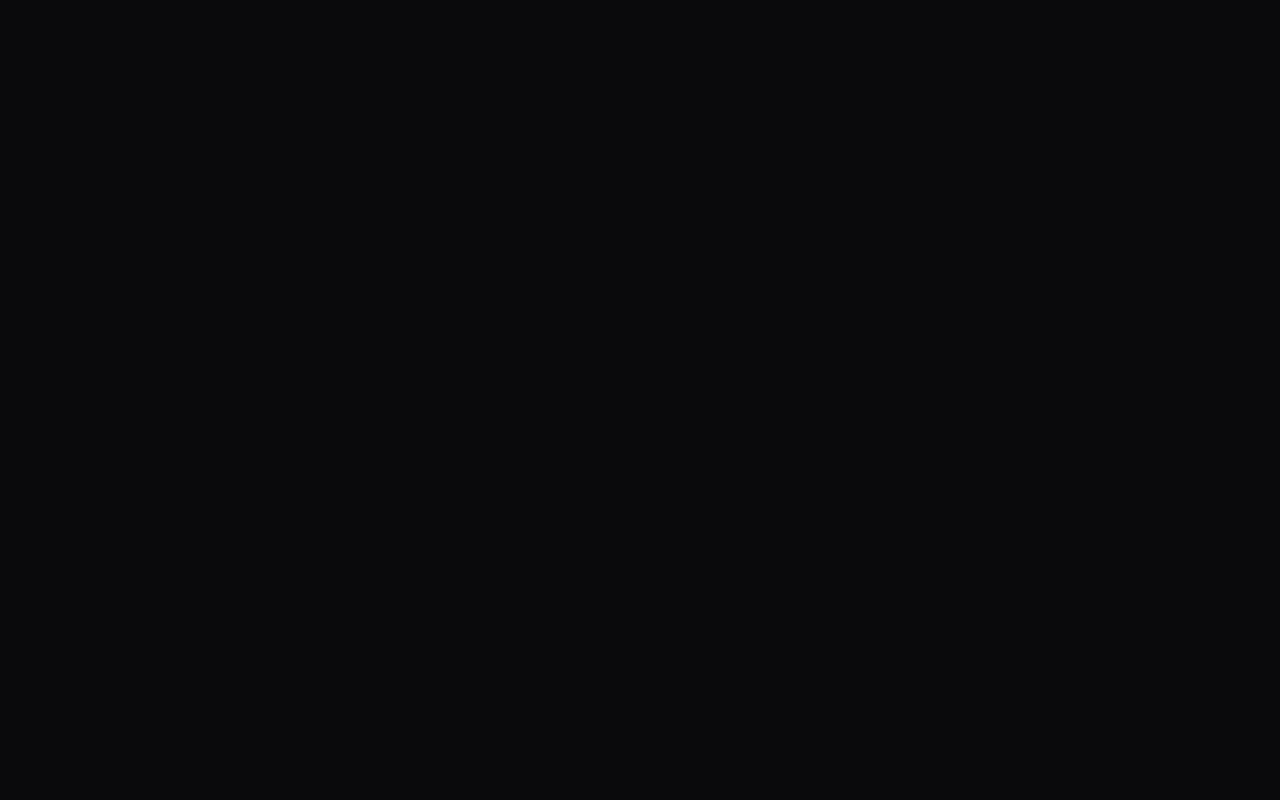
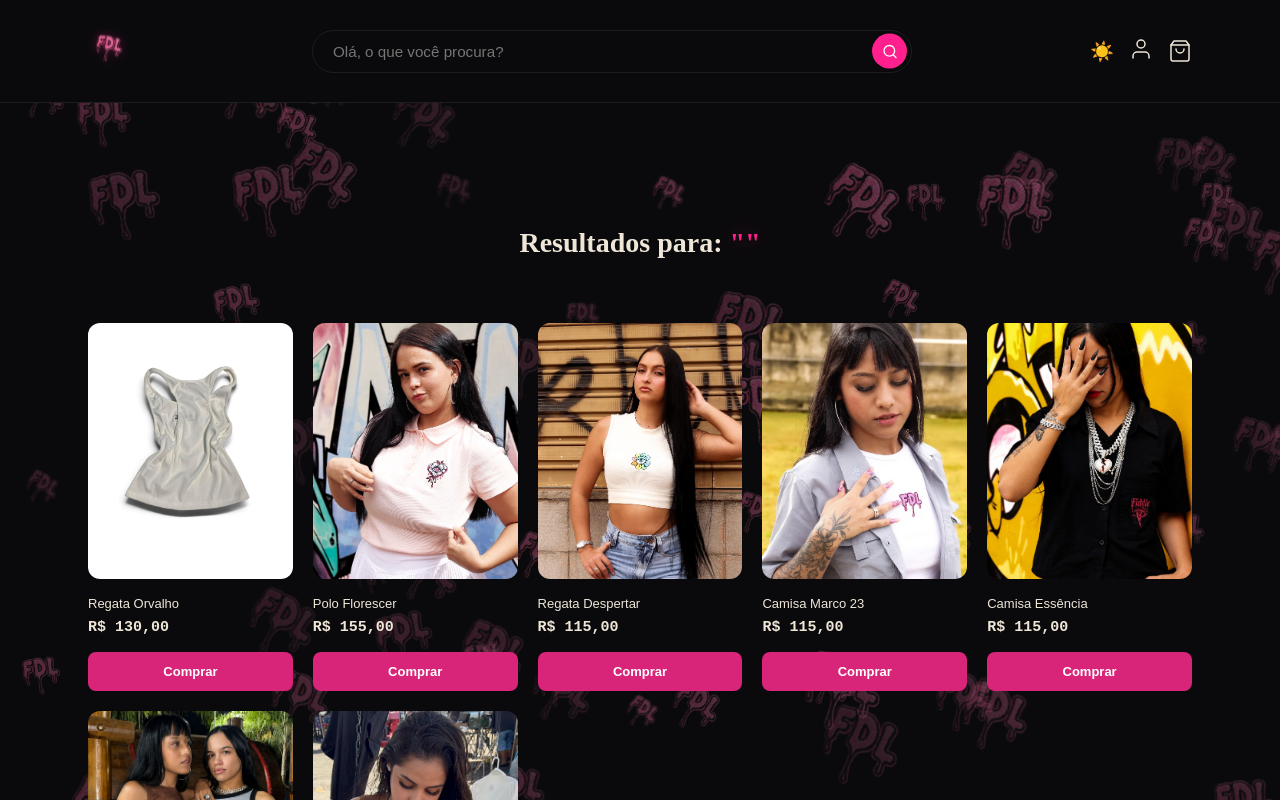
Before and after one commit to SamuelcCouto/fidele, a Next.js app: page /busca in a window 1280 px wide. Before the commit this address had no page. Shown: the top 800 px of the page. Built offline with nearby package versions, Linux system fonts and the light colour scheme.

Commit message:
adicionadas funcoes do menu e barra de pesquisa

```diff
--- /dev/null
+++ b/src/app/busca/page.tsx
@@ -0,0 +1,53 @@
+import { productsData } from "@/data/products";
+import ProductCard from "@/components/ProductCard";
+import Link from "next/link";
+
+export default async function SearchPage({ searchParams }: { searchParams: Promise<{ q?: string }> }) {
+  // Pega a palavra que a pessoa digitou na URL (o ?q=...)
+  const resolvedParams = await searchParams;
+  const query = (resolvedParams.q || "").toLowerCase();
+
+  // Transforma o nosso objeto de produtos em uma lista (Array) para podermos filtrar
+  const allProducts = Object.values(productsData);
+
+  // Filtra os produtos: verifica se a palavra digitada tem no Nome ou na Descrição
+  const results = allProducts.filter((product) => {
+    const matchName = product.name.toLowerCase().includes(query);
+    const matchDesc = product.description.some((linha) => linha.toLowerCase().includes(query));
+    return matchName || matchDesc;
+  });
+
+  return (
+    <main style={{ padding: '60px 5%', minHeight: '70vh' }}>
+
+      <div className="section-title centered" style={{ marginBottom: '40px' }}>
+        <h2>Resultados para: <span>"{query}"</span></h2>
+      </div>
+
+      {results.length > 0 ? (
+        <div className="product-grid">
+          {/* Faz um loop só nos produtos que bateram com a pesquisa */}
+          {results.map((product) => (
+            <ProductCard
+              key={product.id}
+              name={product.name}
+              price={product.price}
+              image={`/img/${product.imagePrefix}1.jpg`}
+              link={`/${product.id}`}
+            />
+          ))}
+        </div>
+      ) : (
+        <div style={{ textAlign: 'center', marginTop: '50px' }}>
+          <p style={{ color: 'var(--cream)', fontSize: '1.2rem', marginBottom: '30px' }}>
+            Poxa, não encontramos nenhuma peça com esse nome. 💔
+          </p>
+          <Link href="/#produtos">
+            <button className="btn-outline">Ver todos os produtos</button>
+          </Link>
+        </div>
+      )}
+
+    </main>
+  );
+}
--- a/src/app/globals.css
+++ b/src/app/globals.css
@@ -10,6 +10,9 @@
   --cream:#EFE6D8;
   --line:rgba(255,255,255,0.08);
   --glow: 0 0 22px rgba(255,31,141,.35);
+}
+html {
+  scroll-behavior: smooth;
 }
 
 *{box-sizing:border-box;}
--- a/src/components/Header.tsx
+++ b/src/components/Header.tsx
@@ -1,13 +1,18 @@
 "use client";
 import { useEffect, useRef, useState } from "react";
+import { useRouter } from "next/navigation"; // O "motorista" que muda de página
 import { useCart } from "@/contexts/CartContext";
 import CartDrawer from "./CartDrawer";
-import MobileMenu from "./MobileMenu"; // 1. Importamos o menu
+import MobileMenu from "./MobileMenu";
 
 export default function Header() {
   const logoRef = useRef<HTMLImageElement>(null);
+  const router = useRouter(); // Iniciamos o roteador
+
   const [isLight, setIsLight] = useState(false);
-  const [isMenuOpen, setIsMenuOpen] = useState(false); // Controle do Hambúrguer
+  const [isMenuOpen, setIsMenuOpen] = useState(false);
+  const [showMobileSearch, setShowMobileSearch] = useState(false); // Controle da pesquisa no celular
+  const [searchQuery, setSearchQuery] = useState(""); // Guarda o texto digitado
 
   const { cartCount, isCartOpen, setIsCartOpen } = useCart();
 
@@ -33,12 +38,22 @@ export default function Header() {
     setIsLight(body.classList.contains('light-theme'));
   };
 
+  // Função que dispara quando a pessoa aperta ENTER ou clica na Lupa
+  const handleSearch = (e: React.FormEvent) => {
+    e.preventDefault();
+    if (searchQuery.trim() !== "") {
+      // Navega para a página de busca passando a palavra na URL
+      router.push(`/busca?q=${encodeURIComponent(searchQuery)}`);
+      setShowMobileSearch(false); // Esconde a barra no mobile após buscar
+      setSearchQuery(""); // Limpa o campo
+    }
+  };
+
   return (
     <>
       <header>
         <div className="nav-row">
 
-          {/* ESQUERDA: Ícone Hambúrguer (Só aparece no Mobile) */}
           <div className="burger" onClick={() => setIsMenuOpen(true)}>
             <svg className="icon-svg" viewBox="0 0 24 24">
               <line x1="3" y1="12" x2="21" y2="12"></line>
@@ -47,7 +62,6 @@ export default function Header() {
             </svg>
           </div>
 
-          {/* CENTRO-ESQUERDA: Logo */}
           <div className="brand">
             <div className="brand-name">
               <a href="/">
@@ -56,33 +70,36 @@ export default function Header() {
             </div>
           </div>
 
-          {/* CENTRO: Barra de Pesquisa (Aparece no Desktop) */}
-          <div className="search-container">
-            <input type="text" className="search-input" placeholder="Olá, o que você procura?" />
-            <button className="search-btn-inside">
+          {/* FORMULÁRIO DE PESQUISA DESKTOP */}
+          <form className="search-container" onSubmit={handleSearch}>
+            <input
+              type="text"
+              className="search-input"
+              placeholder="Olá, o que você procura?"
+              value={searchQuery}
+              onChange={(e) => setSearchQuery(e.target.value)}
+            />
+            <button type="submit" className="search-btn-inside">
               <svg viewBox="0 0 24 24" width="16" height="16" fill="none" stroke="currentColor" strokeWidth="2" strokeLinecap="round" strokeLinejoin="round">
                 <circle cx="11" cy="11" r="8"></circle>
                 <line x1="21" y1="21" x2="16.65" y2="16.65"></line>
               </svg>
             </button>
-          </div>
+          </form>
 
-          {/* DIREITA: Ícones de Ação */}
           <div className="nav-icons">
-            {/* Tema */}
             <div style={{ cursor: 'pointer', fontSize: '1.2rem' }} onClick={toggleTheme} title="Trocar Tema">
               {isLight ? '🌙' : '☀️'}
             </div>
 
-            {/* Lupa solta (Só aparece no Mobile) */}
-            <div className="mobile-search-icon">
+            {/* LUPA MOBILE: Ao clicar, revela a barra de pesquisa */}
+            <div className="mobile-search-icon" onClick={() => setShowMobileSearch(!showMobileSearch)}>
               <svg className="icon-svg" viewBox="0 0 24 24">
                 <circle cx="11" cy="11" r="8"></circle>
                 <line x1="21" y1="21" x2="16.65" y2="16.65"></line>
               </svg>
             </div>
 
-            {/* Ícone de Login/Usuário */}
             <div onClick={() => alert("Login / Cashback em breve!")} title="Minha Conta">
               <svg className="icon-svg" viewBox="0 0 24 24">
                 <path d="M20 21v-2a4 4 0 0 0-4-4H8a4 4 0 0 0-4 4v2"></path>
@@ -90,7 +107,6 @@ export default function Header() {
               </svg>
             </div>
 
-            {/* Ícone da Sacola Elegante */}
             <div className="cart-wrapper" onClick={() => setIsCartOpen(true)}>
               <svg className="icon-svg" viewBox="0 0 24 24">
                 <path d="M6 2L3 6v14a2 2 0 0 0 2 2h14a2 2 0 0 0 2-2V6l-3-4z"></path>
@@ -100,11 +116,27 @@ export default function Header() {
               {cartCount > 0 && <span className="cart-count">{cartCount}</span>}
             </div>
           </div>
+        </div>
 
-        </div>
+        {/* BARRA DE PESQUISA MOBILE (Só aparece se clicar na lupa no celular) */}
+        {showMobileSearch && (
+          <form style={{ marginTop: '15px', display: 'flex', gap: '10px' }} onSubmit={handleSearch}>
+            <input
+              type="text"
+              className="search-input"
+              style={{ flex: 1 }}
+              placeholder="Buscar produtos..."
+              value={searchQuery}
+              onChange={(e) => setSearchQuery(e.target.value)}
+              autoFocus
+            />
+            <button type="submit" className="buy-btn-large" style={{ padding: '0 20px', width: 'auto' }}>
+              Ir
+            </button>
+          </form>
+        )}
       </header>
 
-      {/* Nossos Menus que deslizam */}
       <CartDrawer isOpen={isCartOpen} onClose={() => setIsCartOpen(false)} />
       <MobileMenu isOpen={isMenuOpen} onClose={() => setIsMenuOpen(false)} />
     </>
--- a/src/components/MobileMenu.tsx
+++ b/src/components/MobileMenu.tsx
@@ -1,4 +1,5 @@
 "use client";
+import { useState } from "react";
 
 interface MobileMenuProps {
   isOpen: boolean;
@@ -6,9 +7,13 @@ interface MobileMenuProps {
 }
 
 export default function MobileMenu({ isOpen, onClose }: MobileMenuProps) {
+  // Memória para sabermos qual popup deve aparecer
+  const [showComoComprar, setShowComoComprar] = useState(false);
+  const [showFaq, setShowFaq] = useState(false);
+
   return (
+    <>
       <div className={`cart-overlay ${isOpen ? "open" : ""}`} onClick={onClose}>
-      {/* O clique dentro do menu não fecha o overlay */}
         <div className="mobile-menu-drawer" onClick={(e) => e.stopPropagation()}>
 
           <div className="cart-header">
@@ -17,21 +22,42 @@ export default function MobileMenu({ isOpen, onClose }: MobileMenuProps) {
           </div>
 
           <nav className="mobile-menu-content">
+            {/* 1. Início: O "/" faz o efeito F5 e joga pro topo da home */}
             <a href="/" className="mobile-link" onClick={onClose}>Início</a>
-          <a href="#" className="mobile-link" onClick={onClose}>Produtos</a>
-          <a href="#" className="mobile-link" onClick={onClose}>Contato</a>
-          <a href="#" className="mobile-link" onClick={onClose}>Como Comprar</a>
-          <a href="#" className="mobile-link" onClick={onClose}>Trocas e Devoluções</a>
-          <a href="#" className="mobile-link" onClick={onClose}>Quem Somos</a>
-          <a href="#" className="mobile-link" onClick={onClose}>Perguntas Frequentes</a>
-          <a href="#" className="mobile-link" onClick={onClose}>Link na bio</a>
+
+            {/* 2. Produtos: Vai rolar até a âncora #produtos */}
+            <a href="/#produtos" className="mobile-link" onClick={onClose}>Produtos</a>
+
+            {/* 3. Contato: REDIRECIONADO PARA O WHATSAPP */}
+            <a href="https://wa.me/5562992210708" target="_blank" rel="noopener noreferrer" className="mobile-link" onClick={onClose}>
+              Contato
+            </a>
+
+            {/* 4. Como Comprar: Abre a nossa caixa personalizada */}
+            <a href="#" className="mobile-link" onClick={(e) => { e.preventDefault(); setShowComoComprar(true); }}>
+              Como Comprar
+            </a>
+
+            {/* 5. Trocas: REDIRECIONADO PARA O WHATSAPP */}
+            <a href="https://wa.me/5562992210708" target="_blank" rel="noopener noreferrer" className="mobile-link" onClick={onClose}>
+              Trocas e Devoluções
+            </a>
+
+            {/* 6. Quem Somos: Vai rolar até a âncora #quem-somos */}
+            <a href="/#quem-somos" className="mobile-link" onClick={onClose}>Quem Somos</a>
+
+            {/* 7. Perguntas Frequentes: Abre a nossa caixa personalizada */}
+            <a href="#" className="mobile-link" onClick={(e) => { e.preventDefault(); setShowFaq(true); }}>
+              Perguntas Frequentes
+            </a>
+
+            {/* 8. Instagram: Abre em nova aba */}
+            <a href="https://www.instagram.com/fideleoficial/" target="_blank" rel="noopener noreferrer" className="mobile-link" onClick={onClose}>
+              Siga no Instagram
+            </a>
           </nav>
 
-        <div
-          className="mobile-menu-footer"
-          onClick={() => alert("Área de Login / Cashback será desenvolvida em breve!")}
-        >
-          {/* Ícone de Usuário Pequeno */}
+          <div className="mobile-menu-footer" onClick={() => alert("Área de Login / Cashback será desenvolvida em breve!")}>
             <svg viewBox="0 0 24 24" width="20" height="20" fill="none" stroke="currentColor" strokeWidth="2" strokeLinecap="round" strokeLinejoin="round">
               <path d="M20 21v-2a4 4 0 0 0-4-4H8a4 4 0 0 0-4 4v2"></path>
               <circle cx="12" cy="7" r="4"></circle>
@@ -41,5 +67,48 @@ export default function MobileMenu({ isOpen, onClose }: MobileMenuProps) {
 
         </div>
       </div>
+
+      {/* ==================================================== */}
+      {/* POPUP: COMO COMPRAR (Com z-index maior pra ficar por cima de tudo) */}
+      <div className={`modal-overlay ${showComoComprar ? "show" : ""}`} style={{ zIndex: 10005 }}>
+        <div className="modal-box" style={{ maxWidth: '450px' }}>
+          <h3>Como Comprar 🛍️</h3>
+          <p style={{ textAlign: 'left', fontSize: '0.95rem' }}>
+            1. Navegue pela nossa vitrine e escolha a peça que mais combina com você.<br/><br/>
+            2. Selecione o tamanho ideal (P, M, G, GG) e clique em "Comprar".<br/><br/>
+            3. Acesse o seu carrinho clicando no ícone da sacola no canto superior direito.<br/><br/>
+            4. Clique em "Finalizar Compra" e siga os passos no checkout. É rápido e 100% seguro!<br/>
+          </p>
+          <div className="modal-buttons">
+            <button className="btn-solid" onClick={() => { setShowComoComprar(false); onClose(); }}>
+              Entendi
+            </button>
+          </div>
+        </div>
+      </div>
+
+      {/* ==================================================== */}
+      {/* POPUP: PERGUNTAS FREQUENTES (Pronto para o conteúdo da cliente) */}
+      <div className={`modal-overlay ${showFaq ? "show" : ""}`} style={{ zIndex: 10005 }}>
+        <div className="modal-box" style={{ maxWidth: '500px' }}>
+          <h3>Perguntas Frequentes 💬</h3>
+
+          <div style={{ textAlign: 'left', fontSize: '0.9rem', marginBottom: '25px', maxHeight: '40vh', overflowY: 'auto', paddingRight: '10px' }}>
+            {/* A cliente pode adicionar quantas perguntas quiser aqui depois */}
+            <p><strong>Qual o prazo de postagem?</strong><br/>Enviamos seu pedido em até 48h úteis após a confirmação do pagamento.</p>
+            <br/>
+            <p><strong>Vocês enviam para todo o Brasil?</strong><br/>Sim, enviamos para todo o território nacional via Correios ou Transportadora.</p>
+            <br/>
+            <p><strong>Posso trocar se não servir?</strong><br/>Com certeza! A primeira troca é facilitada em até 7 dias após o recebimento.</p>
+          </div>
+
+          <div className="modal-buttons">
+            <button className="btn-solid" onClick={() => { setShowFaq(false); onClose(); }}>
+              Fechar
+            </button>
+          </div>
+        </div>
+      </div>
+    </>
   );
 }
```
Also changed, not shown: src/app/page.tsx (+4 -4 lines). Lines whose indentation alone changed are shown as unchanged.
